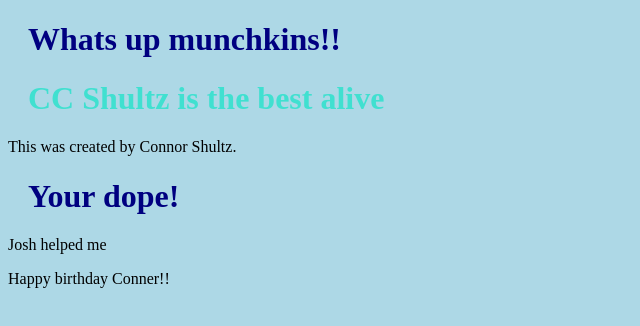
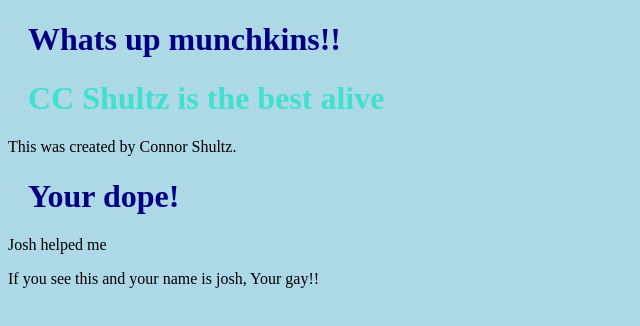
Before and after one commit to ccshultz/ccshultz.github.io, a plain HTML site: page index.html in a window 1280 px wide. Shown: the whole page, without its empty margins (0-640 px from the left). Drawn offline with Linux system fonts and the light colour scheme.

Commit message:
Update index.html

```diff
--- a/index.html
+++ b/index.html
@@ -19,7 +19,7 @@
     <body>
       <h1>Your dope!</h1>
       <p>Josh helped me </p>
-      <p>Happy birthday Conner!! </p>
+      <p>If you see this and your name is josh, Your gay!! </p>
     </body>
 
 </html>
```
